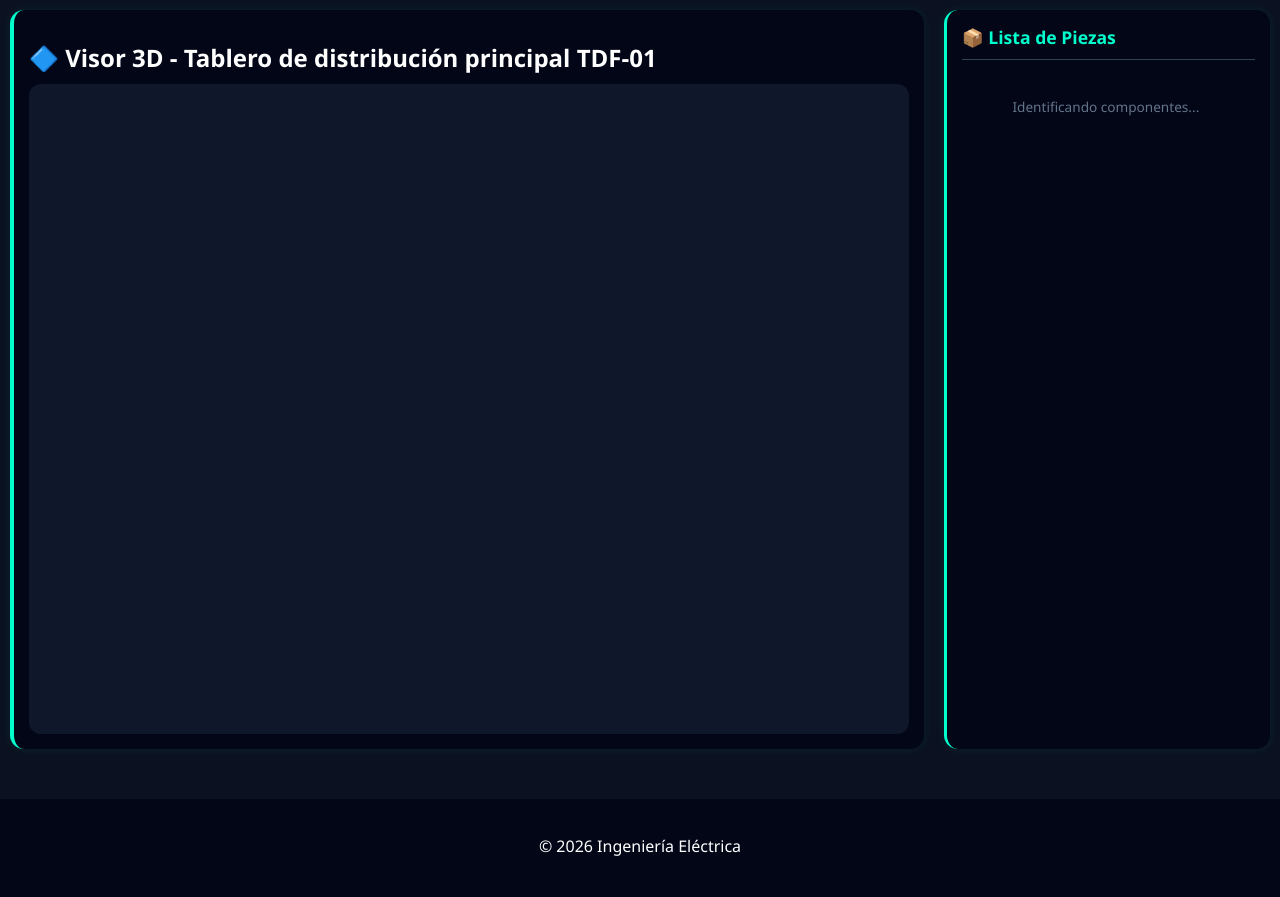
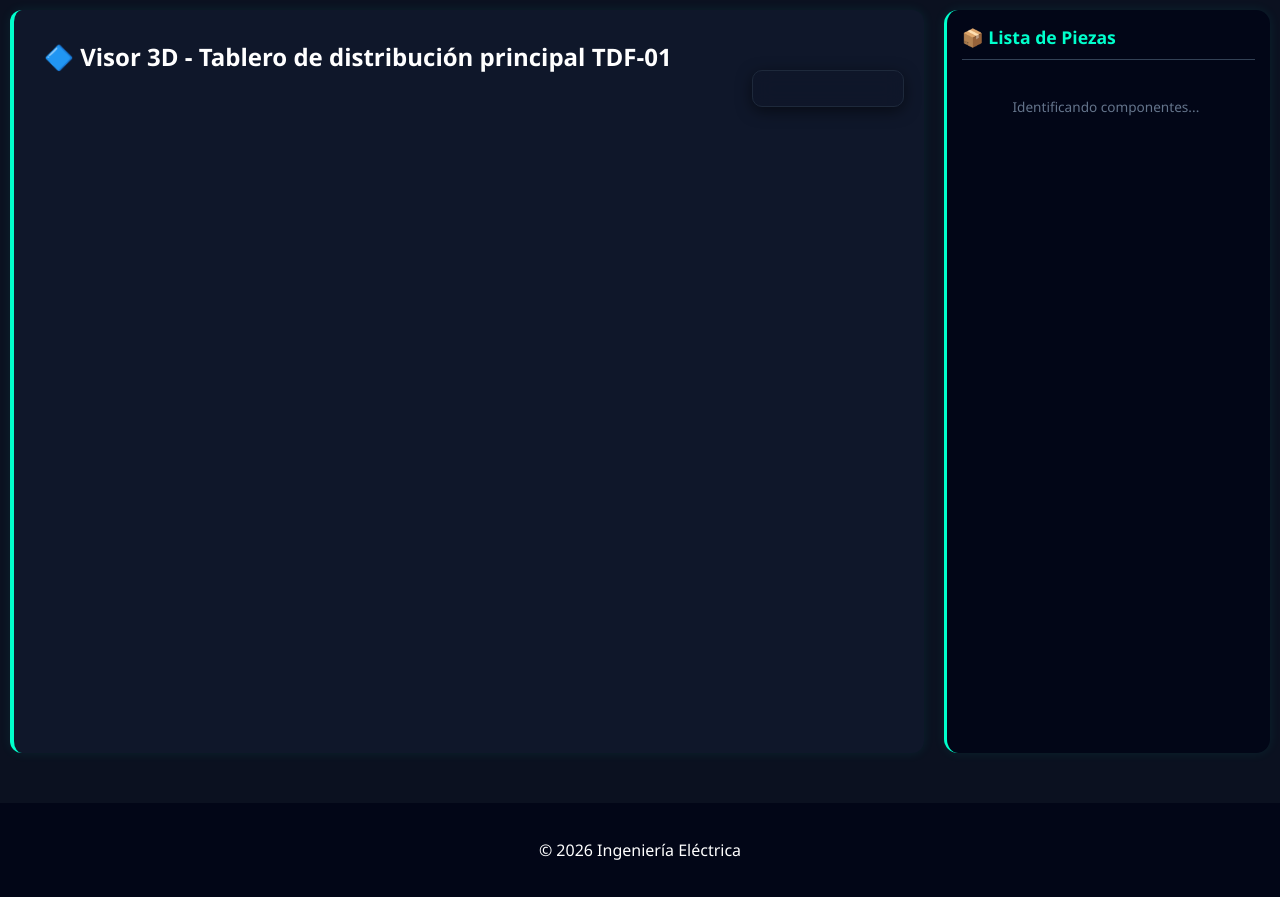
Before and after one commit to electropanelpro-cpu/catalogo-vpanel, a Flask app: page /proyecto/1/visor in a window 1280 px wide. Shown: the part 115-1012 px from the top of the page. Before the commit the page ends 971 px from the top, so only its background shows below. Run offline with Flask 3, Linux system fonts and the light colour scheme; some libraries are stand-ins or nearby versions.

Commit message:
mejorando visor

```diff
--- a/templates/visor3d.html
+++ b/templates/visor3d.html
@@ -1,399 +1,231 @@
 {% extends 'base.html' %}
-
-
 
 {% block content %}
 
 <div style="display: flex; flex-direction: row; gap: 20px; width: 100%; min-height: 80vh; padding: 10px; box-sizing: border-box;">
 
+    <div class="card" style="flex: 3; margin: 0; position: relative; min-width: 0; background: #0f172a; border-radius: 12px; overflow: hidden;">
+        <h1 style="font-size: 1.5rem; margin: 15px; color: white;">🔷 Visor 3D - {{ proyecto.titulo }}</h1>
 
+        <div class="edrawings-toolbar">
+            <button onclick="resetCamera()" title="Vista Inicial"><i class="fas fa-home"></i></button>
+            <button onclick="zoomIn()" title="Acercar"><i class="fas fa-search-plus"></i></button>
+            <button onclick="zoomOut()" title="Alejar"><i class="fas fa-search-minus"></i></button>
 
-    <div class="card" style="flex: 3; margin: 0; position: relative; min-width: 0;">
+            <div class="view-dropdown">
+                <button title="Vistas Estándar"><i class="fas fa-desktop"></i> <i class="fas fa-caret-down" style="font-size: 0.7rem;"></i></button>
+                <div class="dropdown-content">
+                    <a href="#" onclick="setView('0deg 90deg auto')">Frontal</a>
+                    <a href="#" onclick="setView('90deg 90deg auto')">Lateral</a>
+                    <a href="#" onclick="setView('0deg 0deg auto')">Superior</a>
+                    <a href="#" onclick="setView('45deg 45deg auto')">Isométrica</a>
+                </div>
+            </div>
 
-        <h1 style="font-size: 1.5rem; margin-bottom: 10px;">🔷 Visor 3D - {{ proyecto.titulo }}</h1>
-
-
+            <button onclick="toggleFullscreen()" title="Pantalla Completa"><i class="fas fa-expand"></i></button>
+        </div>
 
         <model-viewer
-
             id="visor-pro"
-
             src="{{ url_for('static', filename='models/' ~ proyecto.imagen.replace('.jpg', '.glb')) }}"
-
             alt="Modelo 3D"
-
             auto-rotate
-
             camera-controls
-
             interaction-prompt="none"
-
             exposure="1"
-
             shadow-intensity="1"
-
-            style="width:100%; height:650px; background:#0f172a; border-radius:12px; touch-action: none;">
-
+            style="width:100%; height:650px; background:#0f172a; touch-action: none;">
         </model-viewer>
-
     </div>
 
-
-
     <div class="card" style="flex: 1; margin: 0; min-width: 280px; display: flex; flex-direction: column; border-left: 3px solid #00ffcc; background: #020617;">
-
         <h3 style="color: #00ffcc; font-size: 1.1rem; margin-top: 0; padding-bottom: 10px; border-bottom: 1px solid #334155;">📦 Lista de Piezas</h3>
-
         <div id="lista-piezas" style="flex-grow: 1; overflow-y: auto; max-height: 600px; padding-right: 5px;">
-
             <p style="font-size: 0.85rem; color: #64748b; text-align: center; margin-top: 20px;">Identificando componentes...</p>
-
         </div>
-
     </div>
-
 </div>
 
-
-
 <div id="menu-contextual-3d" style="display: none; position: fixed; background: #1e293b; border: 1px solid #00ffcc; border-radius: 8px; z-index: 9999; min-width: 150px; box-shadow: 0 8px 25px rgba(0,0,0,0.9);">
-
     <button onclick="ejecutarAccion3D('toggle')" style="width: 100%; padding: 12px; background: none; border: none; color: white; text-align: left; cursor: pointer; border-bottom: 1px solid #334155; font-size: 0.85rem;">👁️ Ocultar / Mostrar</button>
-
     <button onclick="ejecutarAccion3D('fade')" style="width: 100%; padding: 12px; background: none; border: none; color: white; text-align: left; cursor: pointer; font-size: 0.85rem;">✨ Transparente</button>
-
 </div>
-
-
 
 <script type="module" src="https://unpkg.com/@google/model-viewer/dist/model-viewer.min.js"></script>
 
-
-
 <script>
-
     const modelViewer = document.querySelector("#visor-pro");
-
     const listaPiezas = document.querySelector("#lista-piezas");
-
     const menu = document.querySelector("#menu-contextual-3d");
-
     let piezaActualIndex = null;
 
-
-
-    const bibliotecaModelos = {
-
-        'tablero2': {
-
-            'color': 'Gabinete Principal (Naranja)', 'color.001': 'Panel de Montaje Interno', 'color.002': 'Soporte de Base',
-
-            'color.006': 'Estructura de Puerta', 'white medium gloss plastic': 'Aisladores de Conexión',
-
-            'white medium gloss plastic.001': 'Canaletas PVC', 'color-13': 'Interruptor Termomagnético',
-
-            'color-14': 'Borneras de Tierra', 'color-4.007': 'Riel DIN Metálico', 'color-16': 'Carcasa de PLC',
-
-            'color-17': 'Módulos de Entrada/Salida', 'color-18': 'Cableado de Control'
-
-        },
-
-        'tablero1': {
-
-            'color.064': 'Estructura Principal TDF', 'color-30.022': 'Placa de Montaje Posterior',
-
-            'color-30.023': 'Soporte de Interruptores', 'color-30.016': 'Barra de Cobre Principal',
-
-            'color-30.020': 'Aislador de Barra', 'color-30.017': 'Puerta Frontal TDF',
-
-            'color-30.021': 'Marco de Seguridad', 'color-30.018': 'Bisagra Reforzada',
-
-            'color-30.019': 'Manija con Llave', 'color-12.089': 'Interruptor General',
-
-            'color-12.085': 'Borneras de Salida', 'color-12.097': 'Canaleta de Cables'
-
-        }
-
+    // --- FUNCIONES DE LA TOOLBAR (eDrawings) ---
+    window.resetCamera = () => {
+        modelViewer.cameraOrbit = '0deg 75deg auto';
+        modelViewer.fieldOfView = 'auto';
+        modelViewer.jumpCameraToGoal();
     };
 
+    window.setView = (orbit) => {
+        modelViewer.cameraOrbit = orbit;
+        modelViewer.fieldOfView = 'auto';
+        modelViewer.jumpCameraToGoal();
+    };
 
+    window.zoomIn = () => {
+        modelViewer.zoom(10);
+    };
+
+    window.zoomOut = () => {
+        modelViewer.zoom(-10);
+    };
+
+    window.toggleFullscreen = () => {
+        if (!document.fullscreenElement) {
+            modelViewer.requestFullscreen();
+        } else {
+            document.exitFullscreen();
+        }
+    };
+
+    // --- LÓGICA EXISTENTE ---
+    const bibliotecaModelos = {
+        'tablero2': { 'color': 'Gabinete Principal (Naranja)', 'color.001': 'Panel de Montaje Interno', 'color.002': 'Soporte de Base', 'color.006': 'Estructura de Puerta', 'white medium gloss plastic': 'Aisladores de Conexión', 'white medium gloss plastic.001': 'Canaletas PVC', 'color-13': 'Interruptor Termomagnético', 'color-14': 'Borneras de Tierra', 'color-4.007': 'Riel DIN Metálico', 'color-16': 'Carcasa de PLC', 'color-17': 'Módulos de Entrada/Salida', 'color-18': 'Cableado de Control' },
+        'tablero1': { 'color.064': 'Estructura Principal TDF', 'color-30.022': 'Placa de Montaje Posterior', 'color-30.023': 'Soporte de Interruptores', 'color-30.016': 'Barra de Cobre Principal', 'color-30.020': 'Aislador de Barra', 'color-30.017': 'Puerta Frontal TDF', 'color-30.021': 'Marco de Seguridad', 'color-30.018': 'Bisagra Reforzada', 'color-30.019': 'Manija con Llave', 'color-12.089': 'Interruptor General', 'color-12.085': 'Borneras de Salida', 'color-12.097': 'Canaleta de Cables' }
+    };
 
     function resaltarPieza(index) {
-
-        // Toggle: Si clickeas la misma, se apaga.
-
-        if (piezaActualIndex === index) {
-
-            index = null;
-
-        }
-
+        if (piezaActualIndex === index) { index = null; }
         piezaActualIndex = index;
-
-
-
         modelViewer.model.materials.forEach((mat, i) => {
-
-            if (i === index) {
-
-                mat.setEmissiveFactor([0, 0.5, 0.4]);
-
-            } else {
-
-                mat.setEmissiveFactor([0, 0, 0]);
-
-            }
-
+            mat.setEmissiveFactor(i === index ? [0, 0.5, 0.4] : [0, 0, 0]);
         });
-
-
-
         document.querySelectorAll('.item-pieza-3d').forEach((el, i) => {
-
-            if (i === index) {
-
-                el.style.borderColor = "#00ffcc";
-
-                el.style.background = "#2d3a4f";
-
-            } else {
-
-                el.style.borderColor = "rgba(0,255,204,0.1)";
-
-                el.style.background = "#1e293b";
-
-            }
-
+            el.style.borderColor = i === index ? "#00ffcc" : "rgba(0,255,204,0.1)";
+            el.style.background = i === index ? "#2d3a4f" : "#1e293b";
         });
-
     }
 
-
-
     modelViewer.addEventListener('load', () => {
-
         listaPiezas.innerHTML = "";
-
         const srcLower = modelViewer.src.toLowerCase();
-
         let proyectoKey = srcLower.includes("tablero2") ? "tablero2" : (srcLower.includes("tablero1") ? "tablero1" : "");
-
         const nombresProyectoActual = bibliotecaModelos[proyectoKey] || {};
 
-
-
         modelViewer.model.materials.forEach((material, index) => {
-
             const nombreOriginal = material.name || `Pieza ${index + 1}`;
-
             const nombreMostrar = nombresProyectoActual[nombreOriginal] || nombreOriginal;
-
-
-
             const div = document.createElement("div");
-
             div.className = "item-pieza-3d";
-
             div.style = "background: #1e293b; padding: 12px; margin-bottom: 8px; border-radius: 8px; cursor: pointer; font-size: 0.8rem; display: flex; justify-content: space-between; align-items: center; border: 1px solid rgba(0,255,204,0.1); transition: 0.3s;";
-
             div.innerHTML = `<span style="color:white; font-weight:500;">${nombreMostrar}</span> <span id="status-${index}">🟢</span>`;
-
-
-
-            div.onclick = (e) => {
-
-                e.stopPropagation();
-
-                resaltarPieza(index);
-
-            };
-
-
-
-            div.oncontextmenu = (e) => {
-
-                e.preventDefault();
-
-                e.stopPropagation();
-
-                abrirMenu(e, index);
-
-            };
-
+            div.onclick = (e) => { e.stopPropagation(); resaltarPieza(index); };
+            div.oncontextmenu = (e) => { e.preventDefault(); e.stopPropagation(); abrirMenu(e, index); };
             listaPiezas.appendChild(div);
-
         });
-
     });
 
-
-
-    // MANEJO ESTRICTO DE CLICS PARA EVITAR MOVIMIENTOS
-
     let mouseMoved = false;
-
     let startX, startY;
-
-
-
-    modelViewer.addEventListener('mousedown', (e) => {
-
-        mouseMoved = false;
-
-        startX = e.clientX;
-
-        startY = e.clientY;
-
+    modelViewer.addEventListener('mousedown', (e) => { mouseMoved = false; startX = e.clientX; startY = e.clientY; });
+    modelViewer.addEventListener('mouseup', (e) => {
+        if (Math.abs(e.clientX - startX) > 5 || Math.abs(e.clientY - startY) > 5) mouseMoved = true;
+        if (!mouseMoved) {
+            const hit = modelViewer.materialFromPoint(e.clientX, e.clientY);
+            if (hit) {
+                if (e.button === 0) resaltarPieza(hit.index);
+                else if (e.button === 2) { abrirMenu(e, hit.index); resaltarPieza(hit.index); }
+            }
+        }
     });
 
-
-
-    modelViewer.addEventListener('mouseup', (e) => {
-
-        const diffX = Math.abs(e.clientX - startX);
-
-        const diffY = Math.abs(e.clientY - startY);
-
-
-
-        // Si el mouse se movió más de 5px, el usuario está rotando/panneando, no clickeando
-
-        if (diffX > 5 || diffY > 5) mouseMoved = true;
-
-
-
-        if (!mouseMoved) {
-
-            const hit = modelViewer.materialFromPoint(e.clientX, e.clientY);
-
-            if (hit) {
-
-                // Prevenir que el visor procese el clic y mueva la cámara
-
-                e.preventDefault();
-
-
-
-                if (e.button === 0) { // Izquierdo
-
-                    resaltarPieza(hit.index);
-
-                } else if (e.button === 2) { // Derecho
-
-                    abrirMenu(e, hit.index);
-
-                    if (piezaActualIndex !== hit.index) resaltarPieza(hit.index);
-
-                }
-
-            }
-
-        }
-
-    });
-
-
-
     function abrirMenu(e, index) {
-
         piezaActualIndex = index;
-
         menu.style.display = "block";
-
         menu.style.left = e.clientX + "px";
-
         menu.style.top = e.clientY + "px";
-
     }
 
-
-
     window.ejecutarAccion3D = (tipo) => {
-
         if (piezaActualIndex === null) return;
-
         const material = modelViewer.model.materials[piezaActualIndex];
-
         const statusIcon = document.getElementById(`status-${piezaActualIndex}`);
-
         const color = material.pbrMetallicRoughness.baseColorFactor;
-
-
-
         if (tipo === 'toggle') {
-
-            if (color[3] === 0) {
-
-                material.pbrMetallicRoughness.setBaseColorFactor([color[0], color[1], color[2], 1]);
-
-                material.setAlphaMode('OPAQUE');
-
-                statusIcon.innerText = "🟢";
-
-            } else {
-
-                material.setAlphaMode('BLEND');
-
-                material.pbrMetallicRoughness.setBaseColorFactor([color[0], color[1], color[2], 0]);
-
-                statusIcon.innerText = "🔴";
-
-            }
-
+            const isHidden = color[3] === 0;
+            material.pbrMetallicRoughness.setBaseColorFactor([color[0], color[1], color[2], isHidden ? 1 : 0]);
+            material.setAlphaMode(isHidden ? 'OPAQUE' : 'BLEND');
+            statusIcon.innerText = isHidden ? "🟢" : "🔴";
+        } else if (tipo === 'fade') {
+            material.setAlphaMode('BLEND');
+            const newAlpha = color[3] < 1 ? 1 : 0.3;
+            material.pbrMetallicRoughness.setBaseColorFactor([color[0], color[1], color[2], newAlpha]);
+            statusIcon.innerText = newAlpha < 1 ? "🟡" : "🟢";
+            if (newAlpha === 1) material.setAlphaMode('OPAQUE');
         }
-
-        else if (tipo === 'fade') {
-
-            material.setAlphaMode('BLEND');
-
-            const newAlpha = color[3] < 1 ? 1 : 0.3;
-
-            material.pbrMetallicRoughness.setBaseColorFactor([color[0], color[1], color[2], newAlpha]);
-
-            statusIcon.innerText = newAlpha < 1 ? "🟡" : "🟢";
-
-            if (newAlpha === 1) material.setAlphaMode('OPAQUE');
-
-        }
-
         menu.style.display = "none";
-
     };
 
-
-
     window.addEventListener('click', () => menu.style.display = "none");
-
     modelViewer.addEventListener('contextmenu', (e) => e.preventDefault());
-
 </script>
 
+<style>
+    /* ESTILOS TOOLBAR EDRAWINGS */
+    .edrawings-toolbar {
+        position: absolute;
+        top: 60px; /* Debajo del título */
+        right: 20px;
+        display: flex;
+        gap: 5px;
+        background: rgba(15, 23, 42, 0.8);
+        backdrop-filter: blur(10px);
+        padding: 5px;
+        border-radius: 10px;
+        border: 1px solid #1e293b;
+        z-index: 100;
+        box-shadow: 0 4px 15px rgba(0,0,0,0.5);
+    }
+    .edrawings-toolbar button {
+        background: transparent;
+        border: none;
+        color: #94a3b8;
+        padding: 8px 12px;
+        cursor: pointer;
+        font-size: 1.1rem;
+        transition: 0.2s;
+        border-radius: 6px;
+    }
+    .edrawings-toolbar button:hover {
+        color: #00ffcc;
+        background: rgba(0, 255, 204, 0.1);
+    }
+    .view-dropdown { position: relative; }
+    .dropdown-content {
+        display: none;
+        position: absolute;
+        right: 0;
+        background: #1e293b;
+        min-width: 120px;
+        border: 1px solid #334155;
+        border-radius: 8px;
+        z-index: 101;
+        margin-top: 5px;
+    }
+    .dropdown-content a {
+        color: white;
+        padding: 10px;
+        text-decoration: none;
+        display: block;
+        font-size: 0.8rem;
+    }
+    .dropdown-content a:hover { background: #00ffcc; color: #020617; }
+    .view-dropdown:hover .dropdown-content { display: block; }
 
-
-<style>
-
-    .item-pieza-3d:hover {
-
-        border-color: #00ffcc !important;
-
-        background: #2d3a4f !important;
-
-        transform: translateX(5px);
-
-    }
-
-    #menu-contextual-3d button:hover {
-
-        background: #00ffcc !important;
-
-        color: #020617 !important;
-
-    }
-
+    /* ESTILOS EXISTENTES */
+    .item-pieza-3d:hover { border-color: #00ffcc !important; background: #2d3a4f !important; transform: translateX(5px); }
+    #menu-contextual-3d button:hover { background: #00ffcc !important; color: #020617 !important; }
     #lista-piezas::-webkit-scrollbar { width: 6px; }
-
     #lista-piezas::-webkit-scrollbar-thumb { background: #00ffcc; border-radius: 10px; }
-
 </style>
-
 {% endblock %}
```
Also changed, not shown: vpanel_master.db (added).
